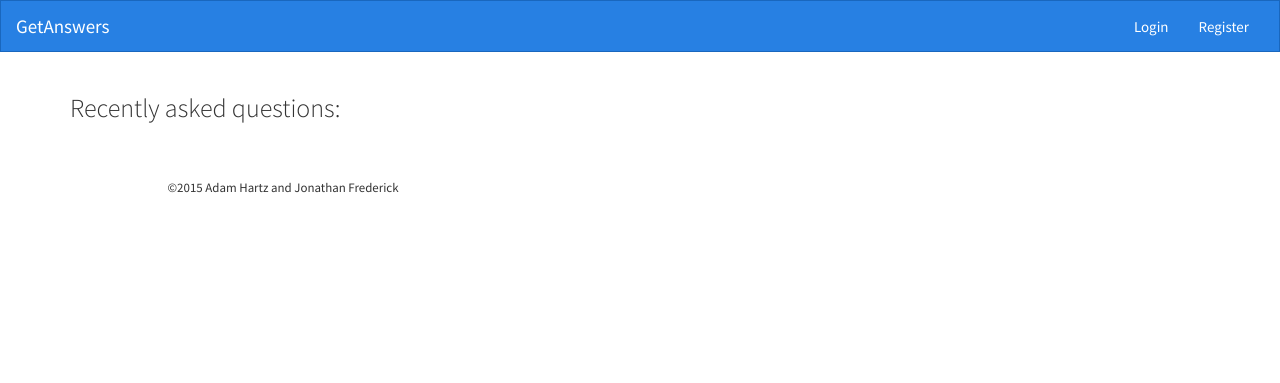
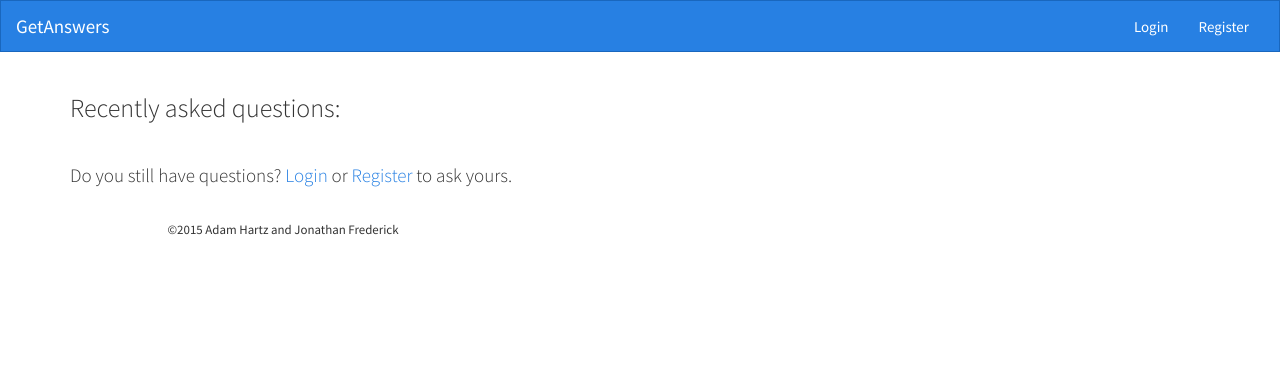
Before and after one commit to tiyd-python-adam-jon/question-box, a Django app: page / in a window 1280 px wide. Shown: the top 383 px of the page. Run offline with Django 3.2, Linux system fonts and the light colour scheme; data that the repository does not hold is empty; some libraries are stand-ins or nearby versions.

Commit message:
added link to ask a question

```diff
--- a/questionbox/getanswers/templates/getanswers/question_list.html
+++ b/questionbox/getanswers/templates/getanswers/question_list.html
@@ -24,4 +24,10 @@
   </div>
 {% endif %}
 
+{% if user.is_authenticated %}
+  <h4>Do you still have questions?  Ask one <a href="{% url 'question_form' %}">here</a>.
+{% else %}
+  <h4>Do you still have questions?  <a href="{% url 'login' %}?next={% url 'question_form' %}">Login</a> or <a href="{% url 'register' %}?next={% url 'question_form' %}">Register</a> to ask yours.</h4>
+{% endif %}
+
 {% endblock %}
```
